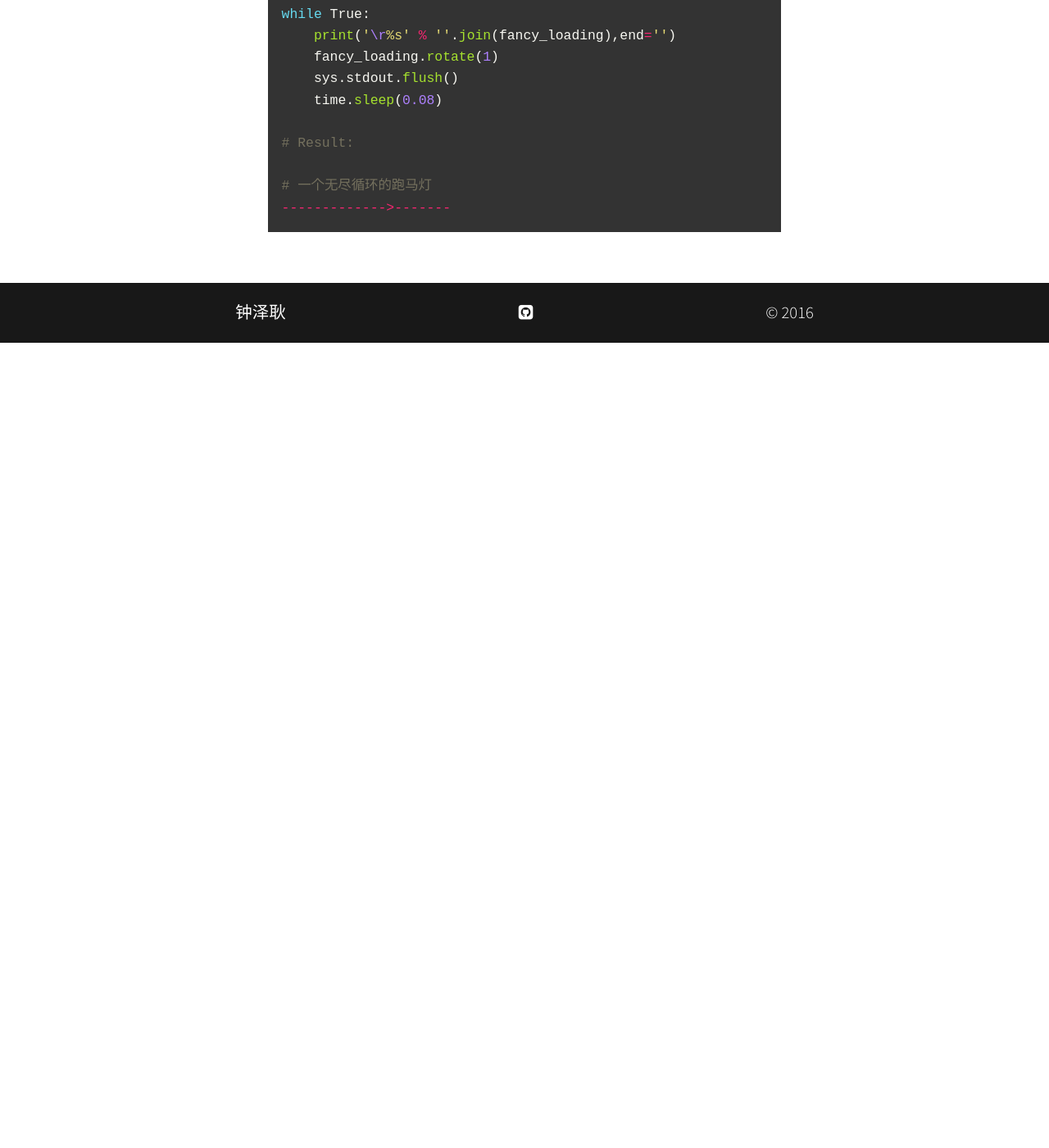
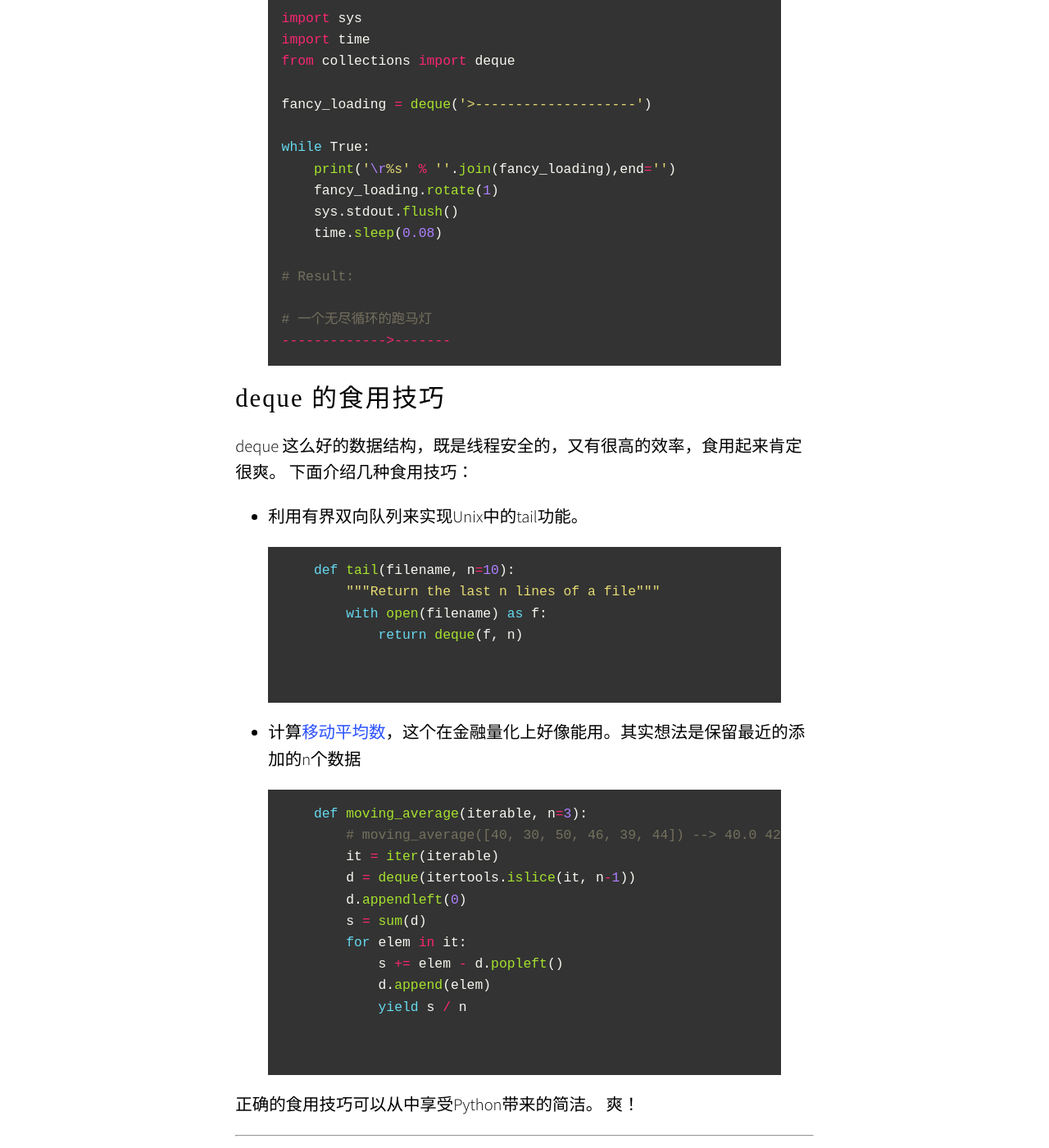
Before and after one commit to zLolipop/zLolipop.github.io, a Jekyll site: the page built from _posts/2016-10-06-python的collections模块.md, in a window 1280 px wide and 1400 px high, scrolled down 3888 px. Shown: the whole window at 82% size. Built offline with Jekyll 4.4.1, drawn with Linux system fonts in a browser that asks for light colours; nearby versions of some CDN libraries; some web fonts are replaced; comment, search, counter and statistics services are not loaded; before the commit the page ends 4306 px from its top, so only the background shows below that; some of the changed text lies outside the part shown.

Commit message:
添加了deque的博文

```diff
--- a/_posts/2016-10-06-python的collections模块.md
+++ b/_posts/2016-10-06-python的collections模块.md
@@ -15,11 +15,13 @@ categories: Python
 
 |||
 |-----|------|
-|namedtuple|这是个工厂方法,生成可以使用名字来访问元素内容的tuple子类|
-|deque|双端队列|
-|ChainMap|为多个映射创建单个视图的类字典类型,可以说是合并多个字典,但和update不同|
-|Counter| |
-
+|[namedtuple()](#namedtuple)    |这是个工厂方法,生成可以使用名字来访问元素内容的tuple子类|
+|[deque](#deque)                        |双端队列|
+|[ChainMap](#ChainMap)           |为多个映射创建单个视图的类字典类型,可以说是合并多个字典,但和update不同|
+|[Counter](#Counter)                  |计数器，用于计算可哈希对象的个数，是dict的子类|
+|[OrderedDict](#OrderedDict)     |有序字典，能记录着数据成员添加的顺序|
+|[defaultdict](#defaultdict)           ||
+|
 
 
 -------------
@@ -159,3 +161,42 @@ while True:
 ------------->-------
 
 {% endhighlight %}
+
+
+## deque 的食用技巧
+
+deque 这么好的数据结构，既是线程安全的，又有很高的效率，食用起来肯定很爽。
+下面介绍几种食用技巧：
+
+- 利用有界双向队列来实现Unix中的tail功能。
+
+    {% highlight python %}
+
+    def tail(filename, n=10):
+        """Return the last n lines of a file"""
+        with open(filename) as f:
+            return deque(f, n)
+
+    {% endhighlight %}
+
+
+- 计算[移动平均数](https://zh.wikipedia.org/wiki/%E7%A7%BB%E5%8B%95%E5%B9%B3%E5%9D%87)，这个在金融量化上好像能用。其实想法是保留最近的添加的n个数据
+
+    {% highlight python %}
+
+    def moving_average(iterable, n=3):
+        # moving_average([40, 30, 50, 46, 39, 44]) --> 40.0 42.0 45.0 43.0
+        it = iter(iterable)
+        d = deque(itertools.islice(it, n-1))
+        d.appendleft(0)
+        s = sum(d)
+        for elem in it:
+            s += elem - d.popleft()
+            d.append(elem)
+            yield s / n
+
+    {% endhighlight %}
+
+正确的食用技巧可以从中享受Python带来的简洁。 爽！
+
+-----------------
```
